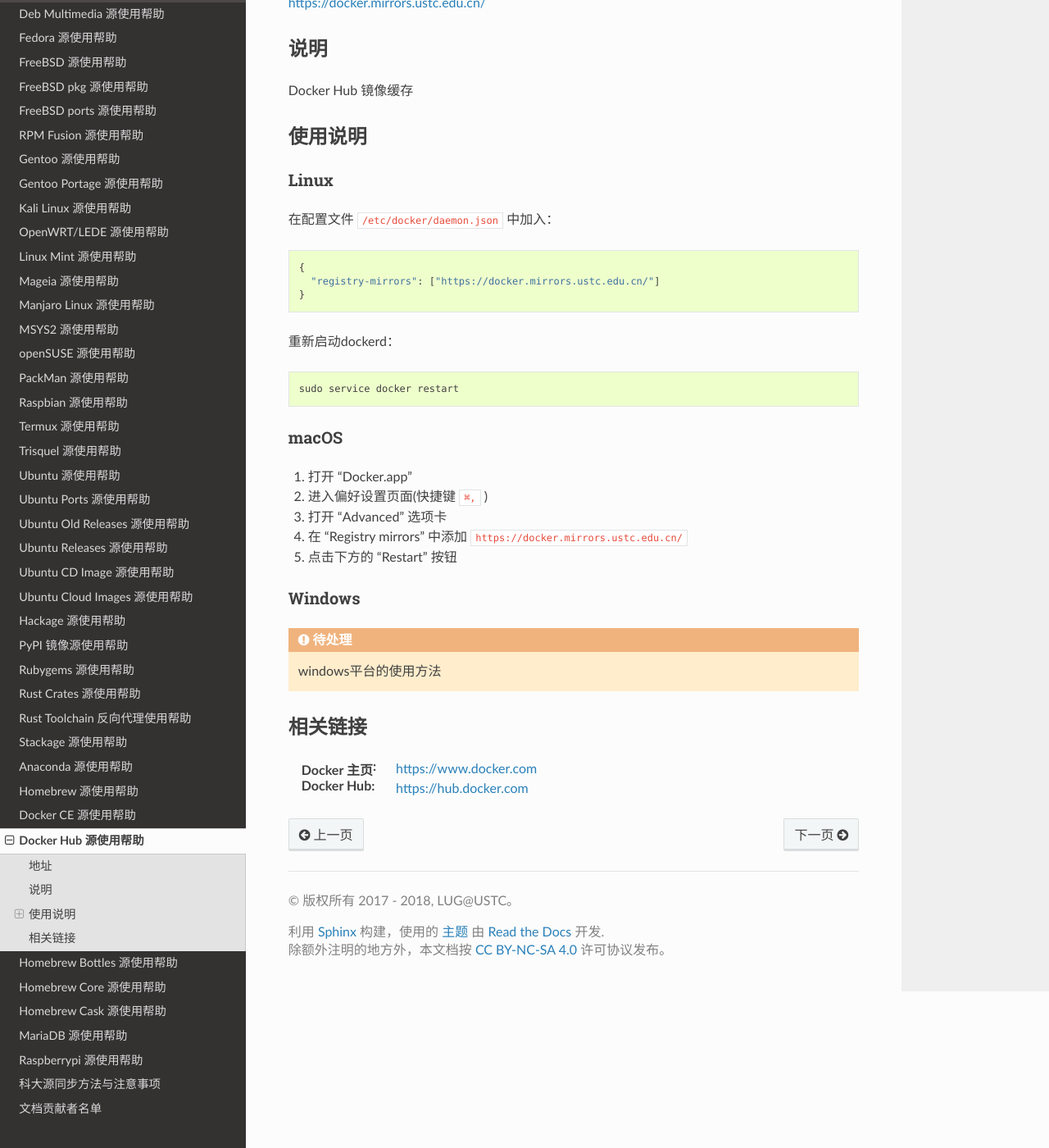
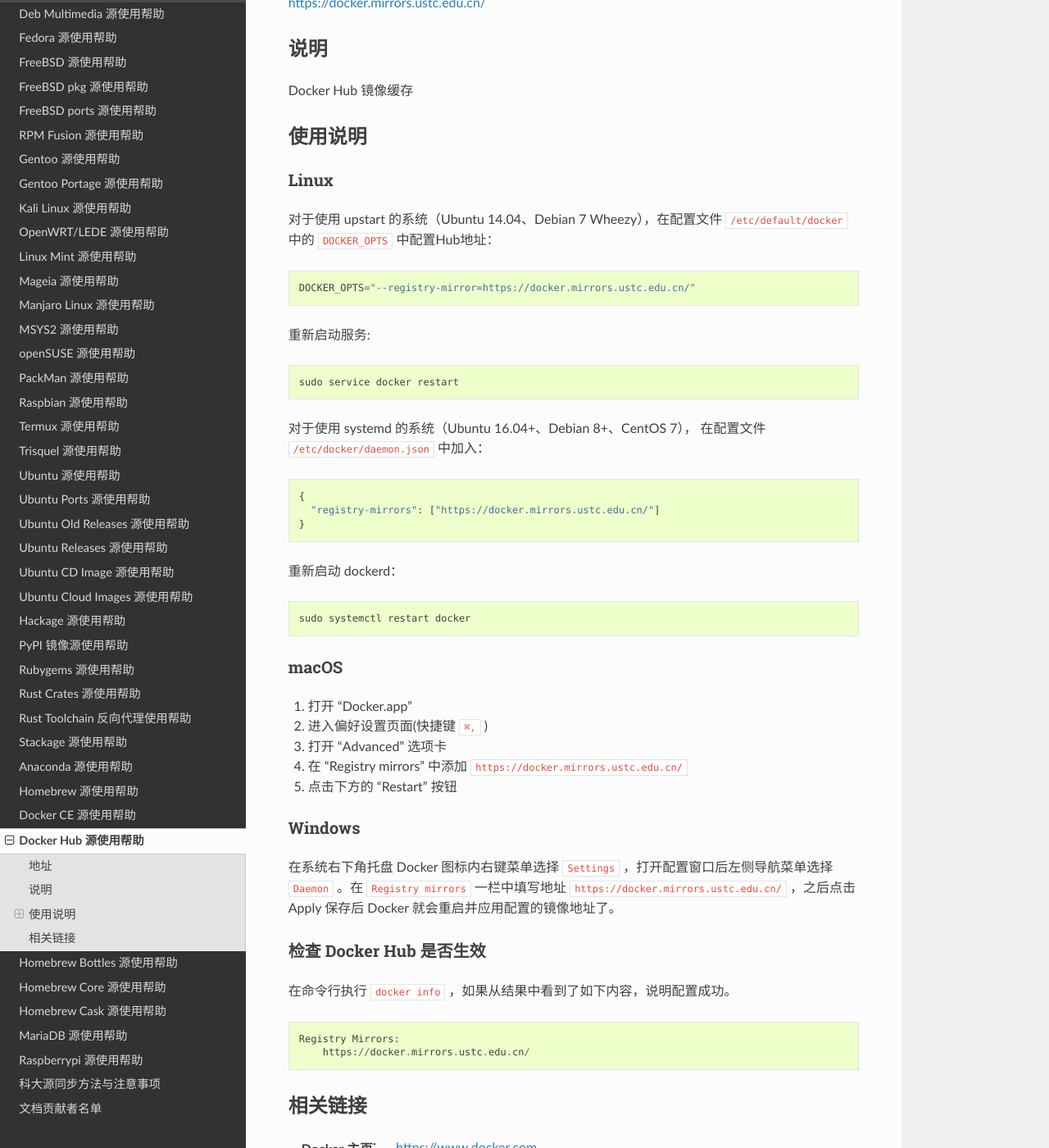
Before and after one commit to ustclug/mirrorhelp, a Sphinx documentation site: the page built from source/dockerhub.rst, in a window 1280 px wide and 1400 px high, scrolled down 235 px. Shown: the whole window at 82% size. Built offline with Sphinx 7.4.7 and the Read the Docs theme 2.0.0, drawn with Linux system fonts in a browser that asks for light colours; pages that are not in the unit, such as notebooks, are missing from menus.

Commit message:
dockerhub: update linux configuration

```diff
--- a/source/dockerhub.rst
+++ b/source/dockerhub.rst
@@ -18,7 +18,19 @@
 Linux
 -----
 
-在配置文件 ``/etc/docker/daemon.json`` 中加入：
+对于使用 upstart 的系统（Ubuntu 14.04、Debian 7 Wheezy），在配置文件 ``/etc/default/docker`` 中的 ``DOCKER_OPTS`` 中配置Hub地址：
+
+::
+
+    DOCKER_OPTS="--registry-mirror=https://docker.mirrors.ustc.edu.cn/"
+
+重新启动服务:
+
+::
+
+    sudo service docker restart
+
+对于使用 systemd 的系统（Ubuntu 16.04+、Debian 8+、CentOS 7）， 在配置文件 ``/etc/docker/daemon.json`` 中加入：
 
 ::
 
@@ -26,11 +38,11 @@
       "registry-mirrors": ["https://docker.mirrors.ustc.edu.cn/"]
     }
 
-重新启动dockerd：
+重新启动 dockerd：
 
 ::
 
-  sudo service docker restart
+  sudo systemctl restart docker
 
 macOS
 -----
@@ -44,7 +56,17 @@
 Windows
 -------
 
-.. todo:: windows平台的使用方法
+在系统右下角托盘 Docker 图标内右键菜单选择 ``Settings`` ，打开配置窗口后左侧导航菜单选择 ``Daemon`` 。在 ``Registry mirrors`` 一栏中填写地址 ``https://docker.mirrors.ustc.edu.cn/`` ，之后点击 Apply 保存后 Docker 就会重启并应用配置的镜像地址了。
+
+检查 Docker Hub 是否生效
+------------------------
+
+在命令行执行 ``docker info`` ，如果从结果中看到了如下内容，说明配置成功。
+
+::
+
+    Registry Mirrors:
+        https://docker.mirrors.ustc.edu.cn/
 
 相关链接
 ========
```
